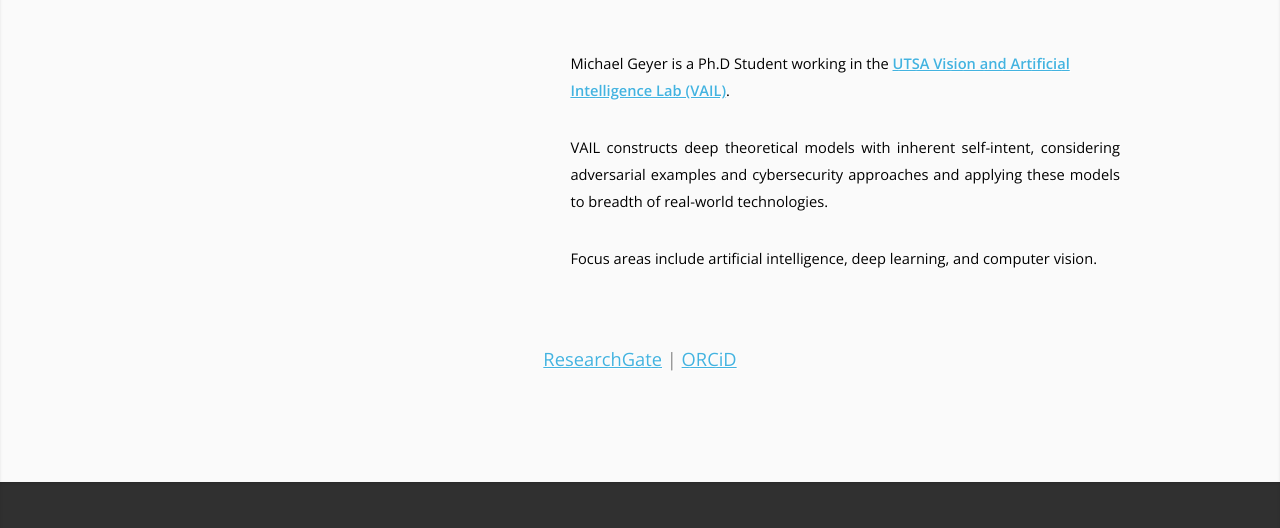
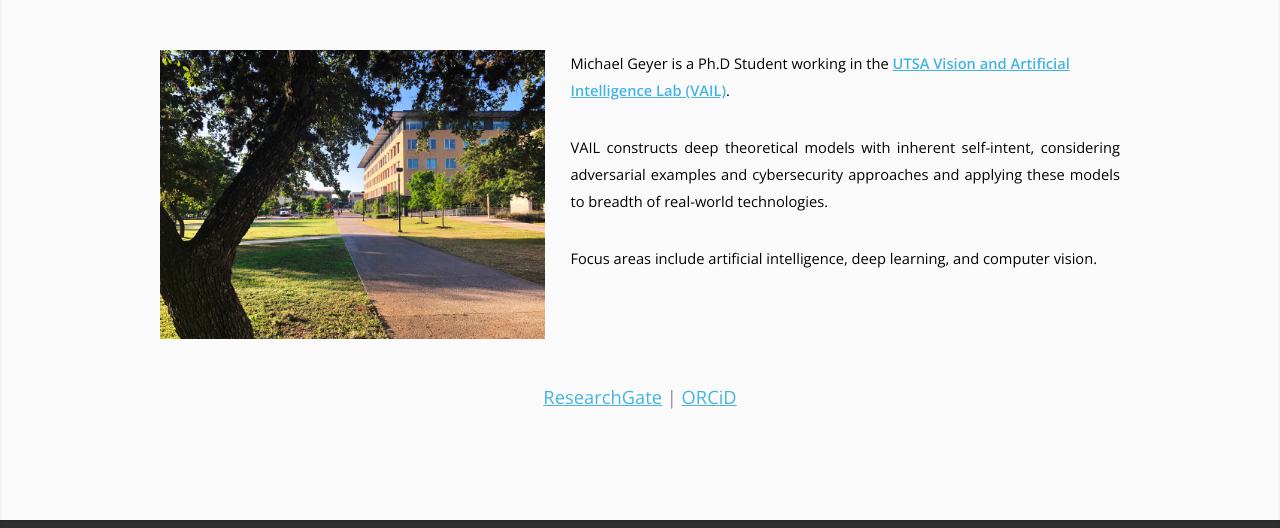
Before and after one commit to CodeMonkeyReport/codemonkeyreport.github.io, a plain HTML site: page index.html in a window 1280 px wide. Shown: the part 638-1166 px from the top of the page. Drawn offline with nearby package versions, Linux system fonts and the light colour scheme.

Commit message:
Fixed image reference

```diff
--- a/index.html
+++ b/index.html
@@ -8,7 +8,7 @@
 -->
 <html>
 	<head>
-		<title>Amanda Fernandez</title>
+		<title>Michael Geyer</title>
 		<meta charset="utf-8" />
 		<meta name="viewport" content="width=device-width, initial-scale=1, user-scalable=no" />
 		<link rel="stylesheet" type="text/css" href="assets/css/main.css" />
@@ -69,7 +69,7 @@
 					<div class="row">
 						<div class="col-4 col-5-large col-12-medium">
 							<span class="image fit">
-							<img src="images/NPBportrait.jpg" alt="" /></span>
+							<img src="images/NPB_undertree.jpeg" alt="" /></span>
 						</div>
 						<div class="col-8 col-7-large col-12-medium">
 							<p style="color:#000000; text-align:left">
```
